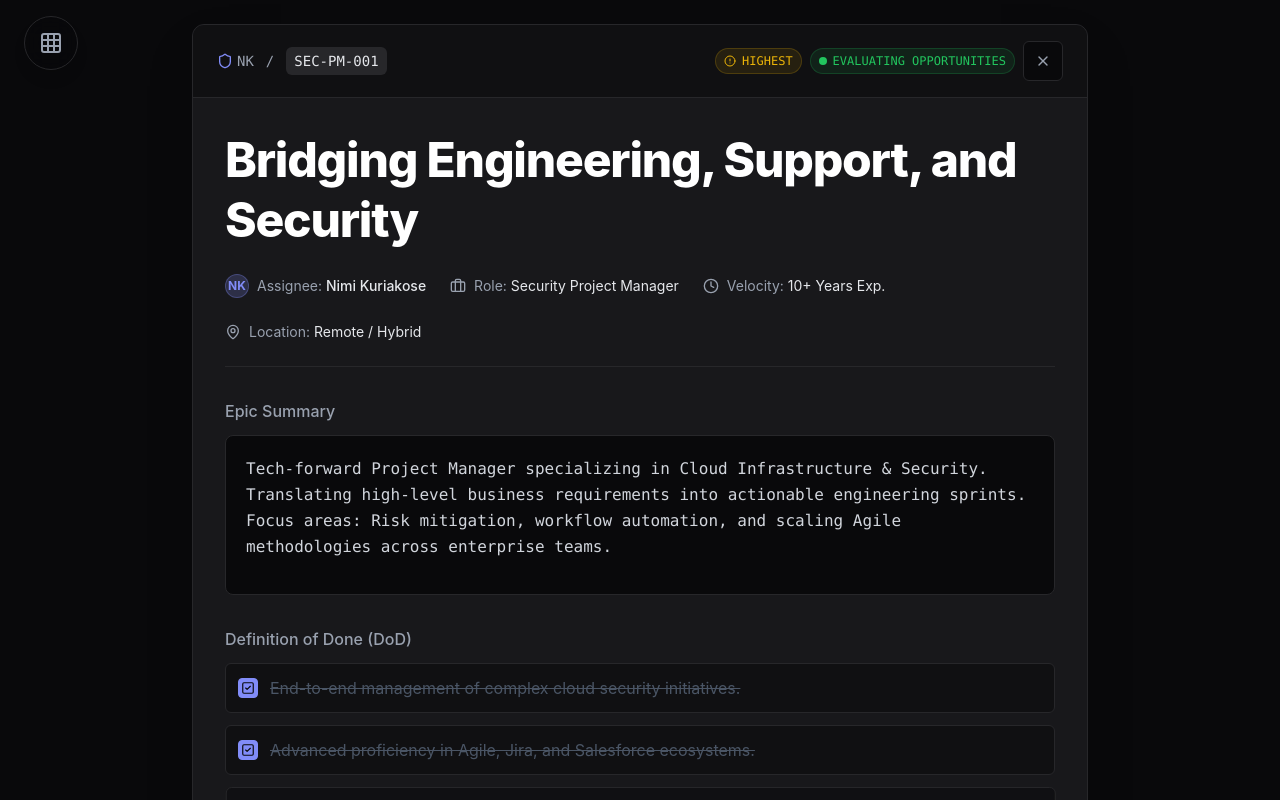
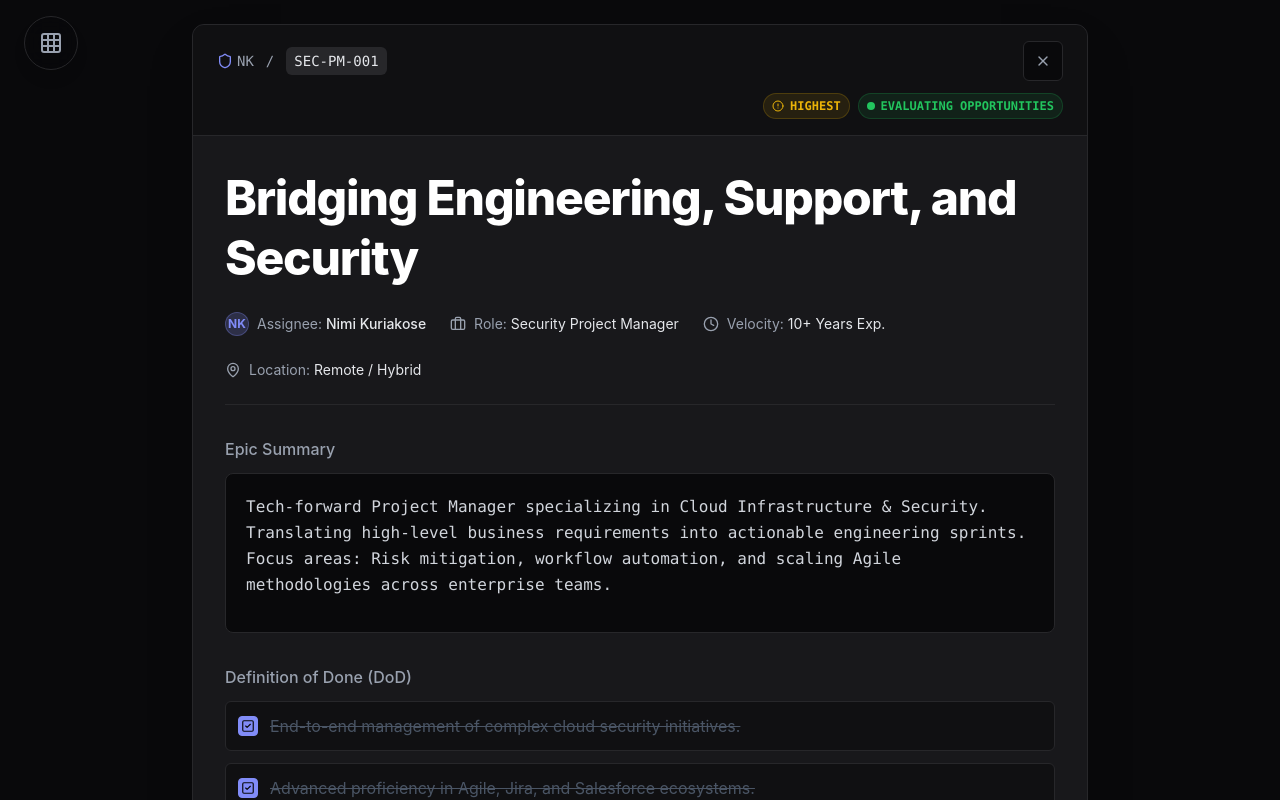
Before and after one commit to DynamicJoker/nimikuriakose.com, a React (Vite) app: page / in a window 1280 px wide. Shown: the top 800 px of the page. Built offline with nearby package versions, Linux system fonts and the light colour scheme.

Commit message:
fix: refine Jira card header grid layout and overflow handling

```diff
--- a/src/components/EpicCardHero.jsx
+++ b/src/components/EpicCardHero.jsx
@@ -17,21 +17,16 @@ const EpicCardHero = ({ onMinimize }) => {
     <div className="w-full max-w-4xl bg-panel rounded-xl border border-border shadow-2xl overflow-hidden text-sm md:text-base cursor-auto">
 
         {/* Top Header / Breadcrumb */}
-        <div className="flex flex-wrap items-center justify-between gap-3 px-4 py-4 border-b border-border bg-console/50 md:px-6">
-          <div className="flex min-w-0 items-center gap-3 text-xs md:text-sm font-mono text-gray-400">
-            <span className="flex items-center gap-1 hover:text-primary transition-colors cursor-pointer"><Shield className="w-4 h-4 text-primary" /> {siteConfig.initials.split('').join('')}</span>
+        <div className="grid grid-cols-[minmax(0,1fr)_auto] items-start gap-x-3 gap-y-3 px-4 py-3 border-b border-border bg-console/50 sm:items-center md:px-6 md:py-4">
+          <div className="flex min-w-0 items-center gap-3 overflow-hidden text-xs font-mono text-gray-400 md:text-sm">
+            <span className="flex min-w-0 items-center gap-1 hover:text-primary transition-colors cursor-pointer">
+              <Shield className="w-4 h-4 shrink-0 text-primary" />
+              <span className="truncate">{siteConfig.initials.split('').join('')}</span>
+            </span>
             <span>/</span>
-            <span className="px-2 py-1 bg-border rounded-md text-gray-200 hover:bg-border-hover transition-colors cursor-pointer">{heroMetadata.ticketId}</span>
+            <span className="max-w-full truncate rounded-md bg-border px-2 py-1 text-gray-200 transition-colors hover:bg-border-hover cursor-pointer">{heroMetadata.ticketId}</span>
           </div>
-          <div className="ml-auto flex flex-wrap items-center justify-end gap-2 text-xs font-mono">
-            <div className="flex items-center gap-1.5 rounded-full border border-warning/20 bg-warning/10 px-2 py-1 text-warning">
-              <CircleAlert className="w-3 h-3" />
-              <span>{heroMetadata.priority}</span>
-            </div>
-            <div className="flex items-center gap-1.5 rounded-full border border-success/20 bg-success/10 px-2 py-1 text-success">
-              <div className="w-2 h-2 rounded-full bg-success"></div>
-              <span>{siteConfig.status}</span>
-            </div>
+
           <button
             type="button"
             aria-label="Minimize hero card"
@@ -42,6 +37,16 @@ const EpicCardHero = ({ onMinimize }) => {
           >
             <X className="h-4 w-4" />
           </button>
+
+          <div className="col-span-2 flex min-w-0 flex-wrap items-center gap-2 text-[10px] font-mono sm:justify-end sm:text-xs">
+            <div className="flex max-w-full shrink-0 items-center gap-1.5 rounded-full border border-warning/20 bg-warning/10 px-2 py-1 text-warning">
+              <CircleAlert className="h-3 w-3 shrink-0" />
+              <span className="font-bold">{heroMetadata.priority}</span>
+            </div>
+            <div className="flex min-w-0 max-w-full items-center gap-1.5 rounded-full border border-success/20 bg-success/10 px-2 py-1 text-success">
+              <div className="h-2 w-2 shrink-0 rounded-full bg-success"></div>
+              <span className="min-w-0 truncate font-bold">{siteConfig.status}</span>
+            </div>
           </div>
         </div>
 
```
Lines whose indentation alone changed are shown as unchanged.
